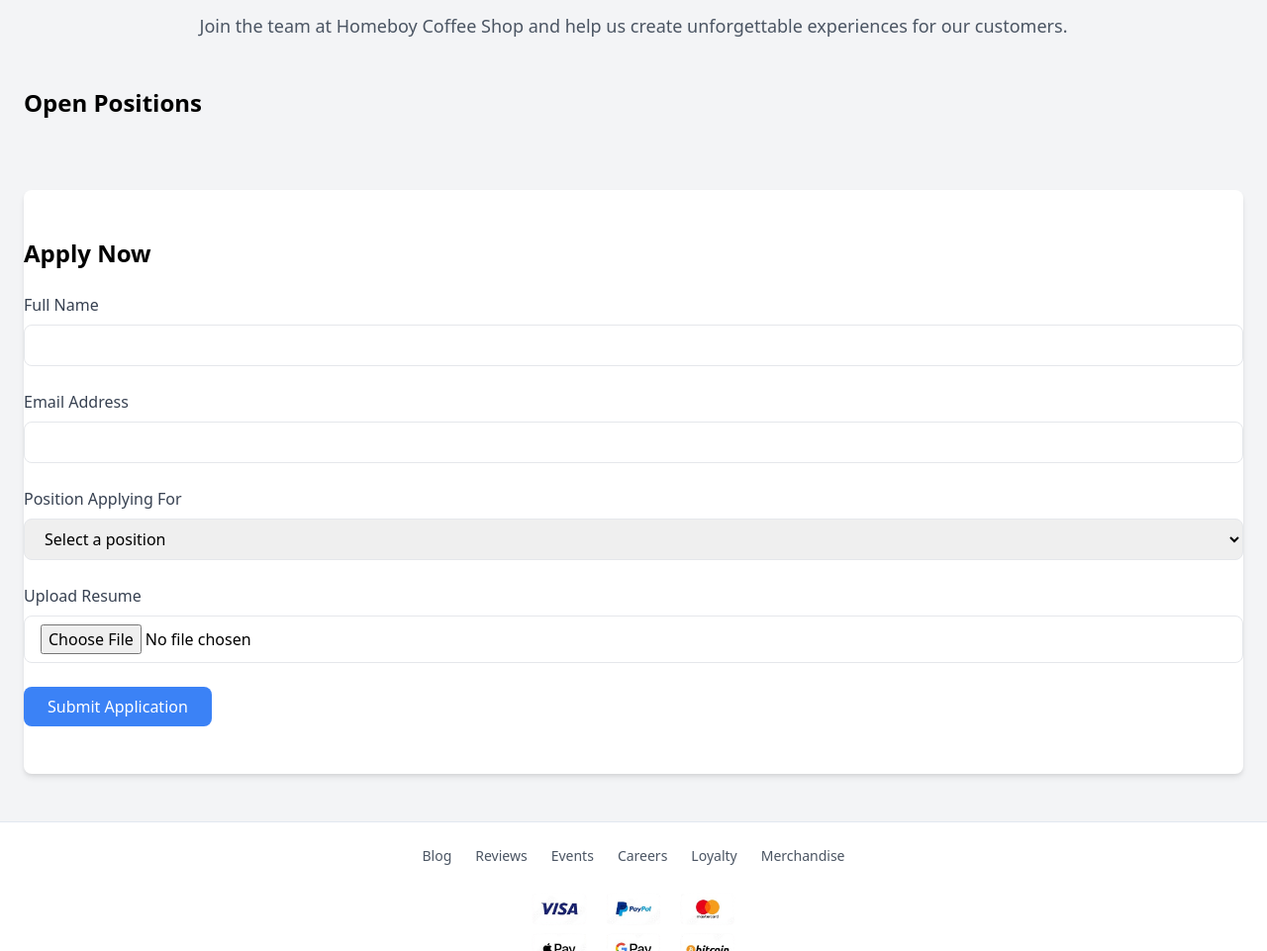
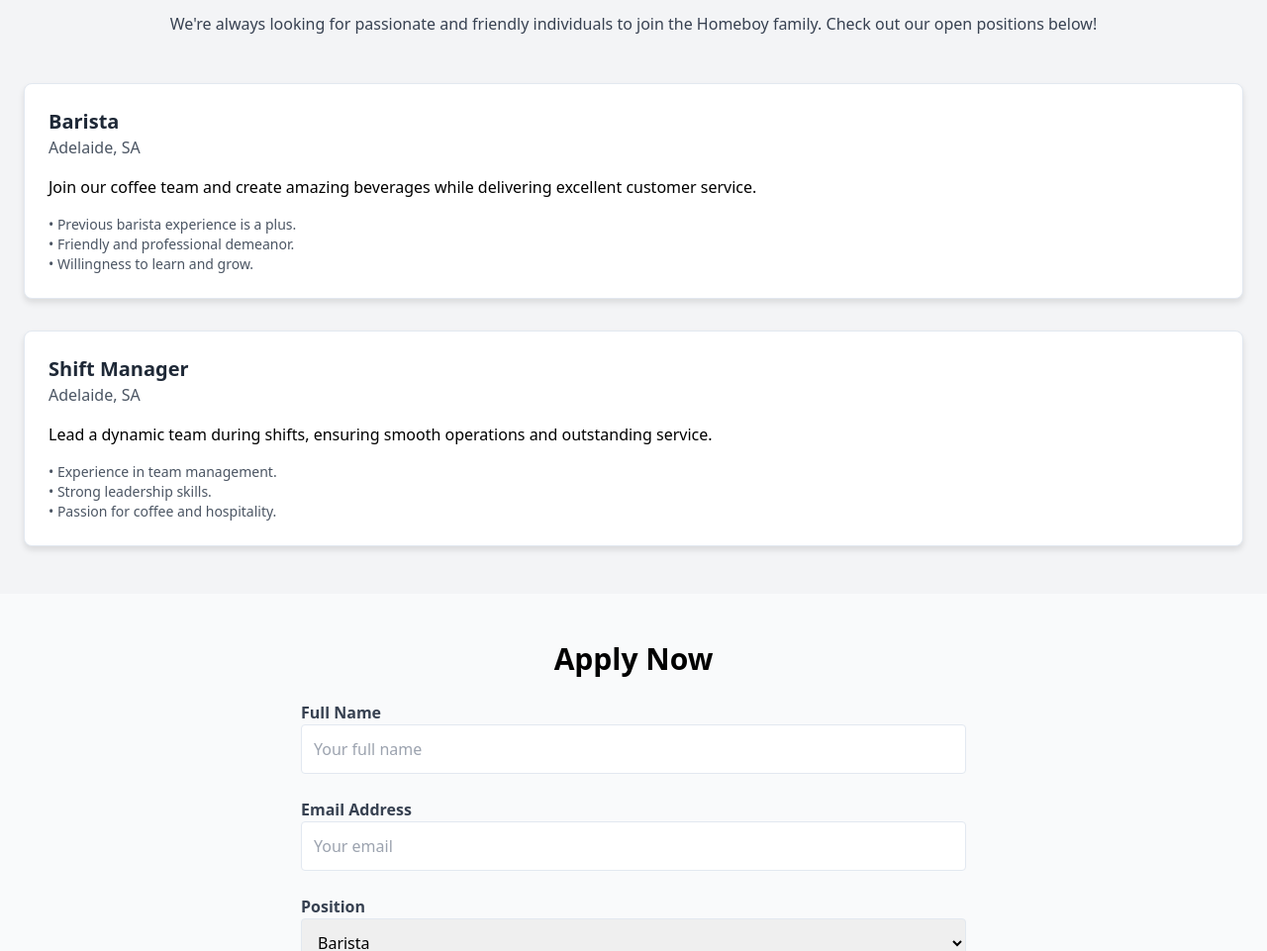
Before and after one commit to Fumez-DEV/homeboy-website, a website built with Vite: page careers.html in a window 1280 px wide. Shown: the part 188-1149 px from the top of the page at 99% size. Built offline with nearby package versions, Linux system fonts and the light colour scheme.

Commit message:
General Update

```diff
--- a/careers.html
+++ b/careers.html
@@ -3,7 +3,7 @@
 <head>
     <meta charset="UTF-8">
     <meta name="viewport" content="width=device-width, initial-scale=1.0">
-    <meta name="description" content="Join the team at Homeboy Coffee Shop and become part of an exciting, dynamic workplace.">
+    <meta name="description" content="Join the Homeboy Coffee Shop team and start your career with us.">
     <title>Careers - Homeboy Coffee Shop</title>
     <link href="https://cdn.jsdelivr.net/npm/tailwindcss@2.2.19/dist/tailwind.min.css" rel="stylesheet">
     <link rel="stylesheet" href="css/careers.css">
@@ -15,43 +15,42 @@
 
     <!-- Main Content -->
     <main class="container mx-auto px-6 py-12">
-        <h1 class="text-4xl font-bold text-center mb-8">Careers</h1>
-        <p class="text-lg text-center text-gray-600 mb-12">
-            Join the team at Homeboy Coffee Shop and help us create unforgettable experiences for our customers.
-        </p>
+        <h1 class="text-4xl font-bold text-center mb-8">Join Our Team</h1>
+        <p class="text-center text-gray-700 mb-12">We're always looking for passionate and friendly individuals to join the Homeboy family. Check out our open positions below!</p>
 
         <!-- Job Listings -->
-        <section id="job-listings" class="mb-12">
-            <h2 class="text-2xl font-semibold mb-6">Open Positions</h2>
-            <div id="jobs-container" class="grid grid-cols-1 md:grid-cols-2 gap-8"></div>
+        <section id="job-listings" class="space-y-8">
+            <!-- Dynamic job cards will be populated here -->
         </section>
+    </main>
 
-        <!-- Application Form -->
-        <section id="application-form" class="py-12 bg-white rounded-lg shadow-md">
-            <h2 class="text-2xl font-semibold mb-6">Apply Now</h2>
-            <form id="career-form" class="space-y-6">
+    <!-- Application Form -->
+    <section class="bg-gray-50 py-12">
+        <div class="container mx-auto px-6">
+            <h2 class="text-3xl font-semibold text-center mb-6">Apply Now</h2>
+            <form id="application-form" class="space-y-6 max-w-2xl mx-auto">
                 <div>
-                    <label for="name" class="block text-gray-700 font-medium mb-2">Full Name</label>
-                    <input type="text" id="name" name="name" required class="w-full px-4 py-2 border rounded-lg">
+                    <label for="name" class="block font-semibold text-gray-700">Full Name</label>
+                    <input type="text" id="name" class="w-full p-3 border rounded" placeholder="Your full name" required>
                 </div>
                 <div>
-                    <label for="email" class="block text-gray-700 font-medium mb-2">Email Address</label>
-                    <input type="email" id="email" name="email" required class="w-full px-4 py-2 border rounded-lg">
+                    <label for="email" class="block font-semibold text-gray-700">Email Address</label>
+                    <input type="email" id="email" class="w-full p-3 border rounded" placeholder="Your email" required>
                 </div>
                 <div>
-                    <label for="position" class="block text-gray-700 font-medium mb-2">Position Applying For</label>
-                    <select id="position" name="position" required class="w-full px-4 py-2 border rounded-lg">
-                        <option value="">Select a position</option>
+                    <label for="position" class="block font-semibold text-gray-700">Position</label>
+                    <select id="position" class="w-full p-3 border rounded">
+                        <!-- Populated dynamically -->
                     </select>
                 </div>
                 <div>
-                    <label for="resume" class="block text-gray-700 font-medium mb-2">Upload Resume</label>
-                    <input type="file" id="resume" name="resume" required class="w-full px-4 py-2 border rounded-lg">
+                    <label for="message" class="block font-semibold text-gray-700">Why Should We Hire You?</label>
+                    <textarea id="message" class="w-full p-3 border rounded" rows="5" placeholder="Tell us why you'd be a great fit" required></textarea>
                 </div>
-                <button type="submit" class="bg-blue-500 text-white px-6 py-2 rounded-lg hover:bg-blue-600">Submit Application</button>
+                <button type="submit" class="bg-blue-500 text-white py-3 px-6 rounded hover:bg-blue-600">Submit Application</button>
             </form>
-        </section>
-    </main>
+        </div>
+    </section>
 
     <!-- Dynamic Footer -->
     <div id="footer"></div>
@@ -62,16 +61,12 @@
         // Load Header
         fetch('header.html')
             .then(response => response.text())
-            .then(data => {
-                document.getElementById('header').innerHTML = data;
-            });
+            .then(data => document.getElementById('header').innerHTML = data);
 
         // Load Footer
         fetch('footer.html')
             .then(response => response.text())
-            .then(data => {
-                document.getElementById('footer').innerHTML = data;
-            });
+            .then(data => document.getElementById('footer').innerHTML = data);
     </script>
 </body>
 </html>
--- a/css/careers.css
+++ b/css/careers.css
@@ -0,0 +1,44 @@
+/* Careers Page Styling */
+
+/* Job Cards */
+.job-card {
+    border: 1px solid #e2e8f0;
+    border-radius: 8px;
+    padding: 1.5rem;
+    background-color: #ffffff;
+    box-shadow: 0 4px 6px rgba(0, 0, 0, 0.1);
+    transition: transform 0.2s ease, box-shadow 0.2s ease;
+}
+
+.job-card:hover {
+    transform: scale(1.02);
+    box-shadow: 0 6px 12px rgba(0, 0, 0, 0.15);
+}
+
+/* Form Styling */
+form input, form select, form textarea {
+    border: 1px solid #e2e8f0;
+    border-radius: 4px;
+    padding: 0.75rem;
+}
+
+form button {
+    font-weight: bold;
+    text-transform: uppercase;
+    transition: background-color 0.2s ease;
+}
+
+form button:hover {
+    background-color: #2563eb;
+}
+
+/* Responsive Design */
+@media (max-width: 768px) {
+    h1 {
+        font-size: 2rem;
+    }
+
+    h2 {
+        font-size: 1.5rem;
+    }
+}
--- a/js/careers.js
+++ b/js/careers.js
@@ -0,0 +1,65 @@
+// Careers Data
+const jobs = [
+    {
+        title: "Barista",
+        location: "Adelaide, SA",
+        description: "Join our coffee team and create amazing beverages while delivering excellent customer service.",
+        requirements: [
+            "Previous barista experience is a plus.",
+            "Friendly and professional demeanor.",
+            "Willingness to learn and grow."
+        ]
+    },
+    {
+        title: "Shift Manager",
+        location: "Adelaide, SA",
+        description: "Lead a dynamic team during shifts, ensuring smooth operations and outstanding service.",
+        requirements: [
+            "Experience in team management.",
+            "Strong leadership skills.",
+            "Passion for coffee and hospitality."
+        ]
+    }
+];
+
+// Populate Job Listings
+const jobListings = document.getElementById('job-listings');
+
+jobs.forEach((job) => {
+    const jobCard = document.createElement('div');
+    jobCard.classList.add('job-card');
+
+    jobCard.innerHTML = `
+        <h3 class="text-xl font-semibold text-gray-800">${job.title}</h3>
+        <p class="text-gray-600">${job.location}</p>
+        <p class="mt-4">${job.description}</p>
+        <ul class="mt-4 text-sm text-gray-600">
+            ${job.requirements.map((req) => `<li>• ${req}</li>`).join('')}
+        </ul>
+    `;
+
+    jobListings.appendChild(jobCard);
+});
+
+// Populate Position Dropdown
+const positionDropdown = document.getElementById('position');
+jobs.forEach((job) => {
+    const option = document.createElement('option');
+    option.value = job.title;
+    option.textContent = job.title;
+    positionDropdown.appendChild(option);
+});
+
+// Form Submission
+const form = document.getElementById('application-form');
+form.addEventListener('submit', (e) => {
+    e.preventDefault();
+
+    const name = document.getElementById('name').value;
+    const email = document.getElementById('email').value;
+    const position = document.getElementById('position').value;
+    const message = document.getElementById('message').value;
+
+    alert(`Thank you, ${name}! Your application for ${position} has been submitted.`);
+    form.reset();
+});
```
